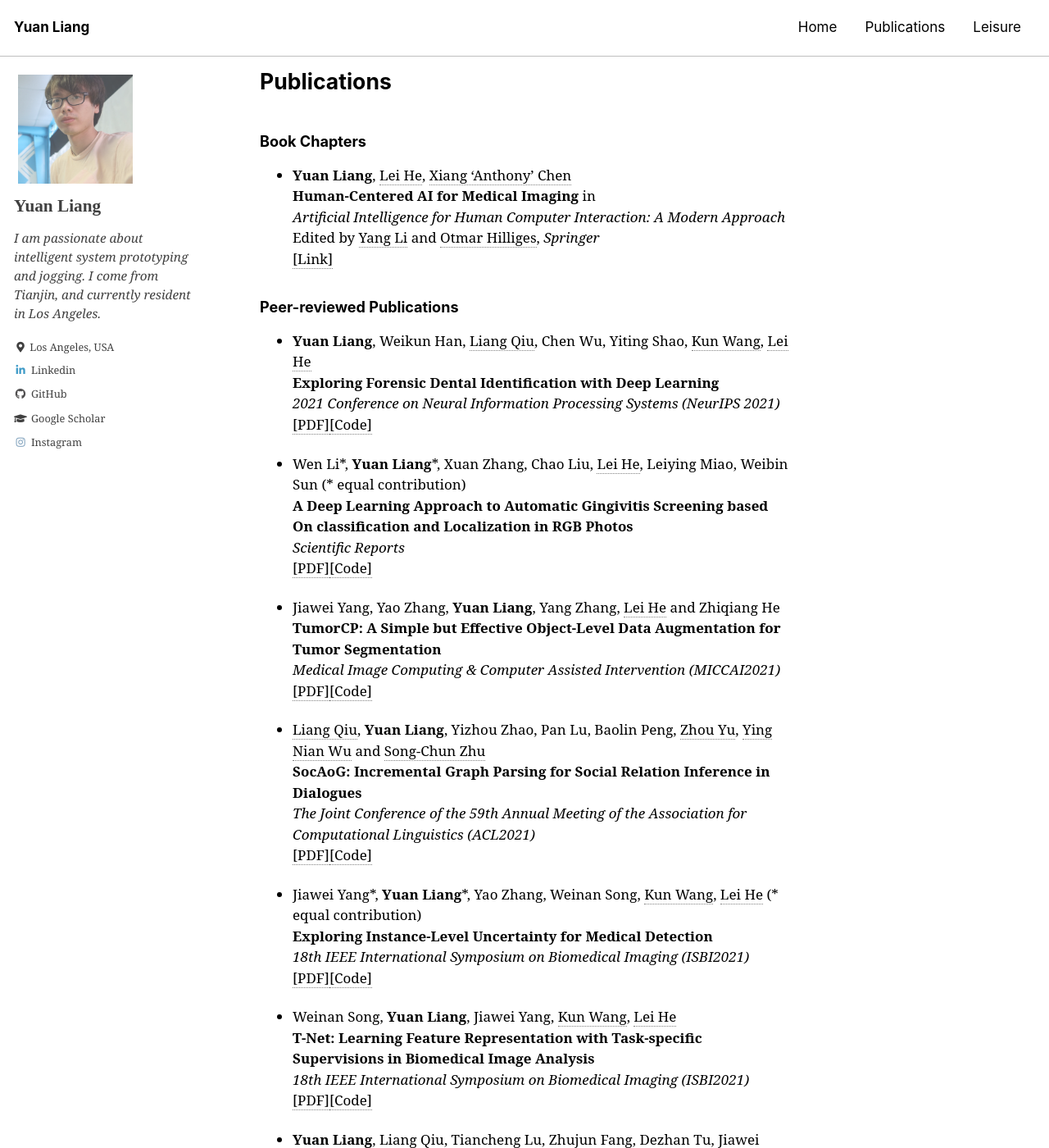
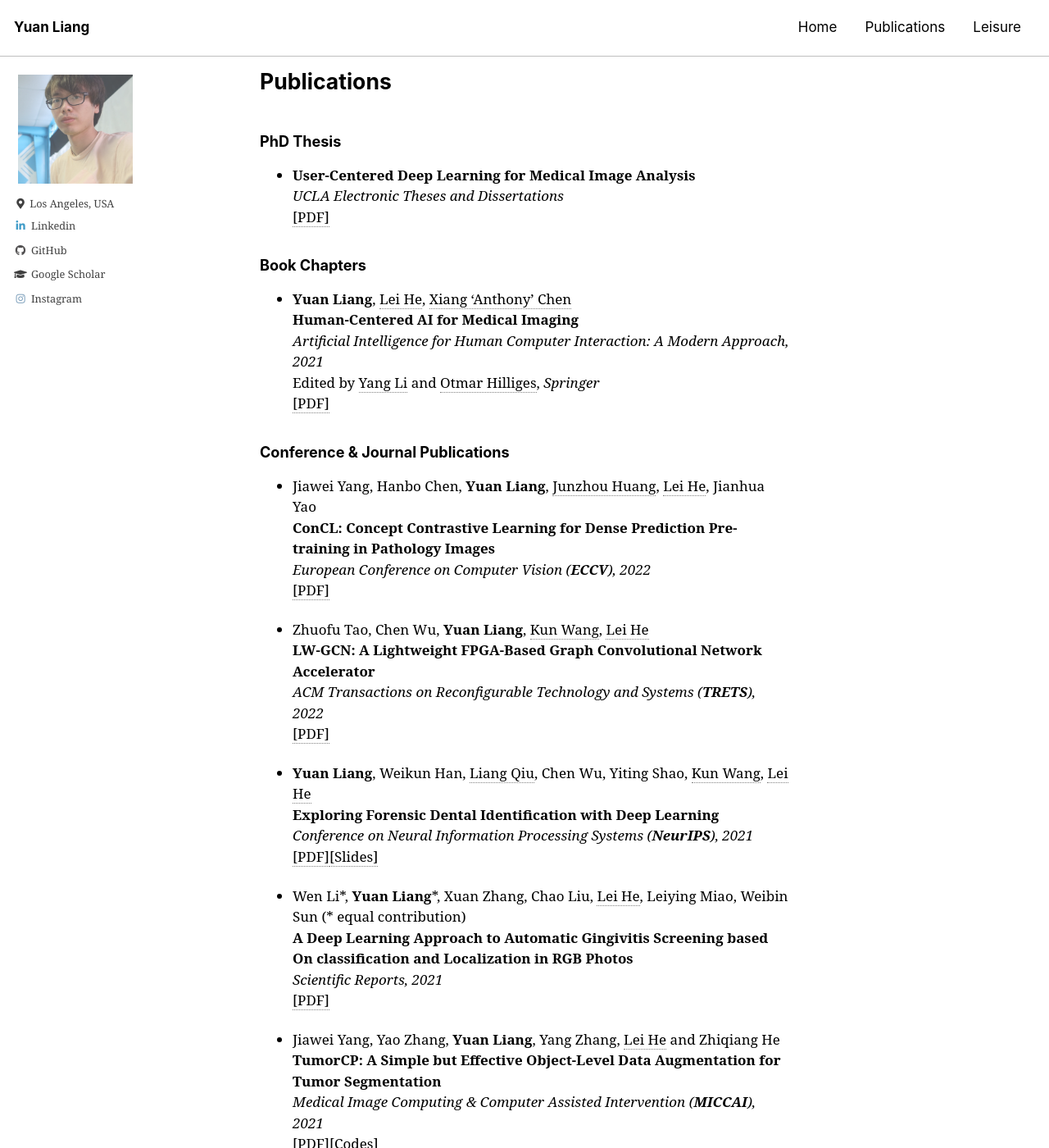
Before and after one commit to liangyuandg/liangyuandg.github.io, a Jekyll site: the page built from _pages/publications.md, in a window 1280 px wide and 1400 px high. Shown: the whole window at 82% size. Built offline with Jekyll 4.4.1, drawn with Linux system fonts in a browser that asks for light colours; cached includes are drawn as plain includes; some of the changed text lies outside the part shown.

Commit message:
update 07092022

```diff
--- a/_config.yml
+++ b/_config.yml
@@ -93,9 +93,9 @@ analytics:
 
 # Site Author
 author:
-  name             : "Yuan Liang"
+  # name             : "Yuan Liang"
   avatar           : "./assets/images/logo.jpg" # path of avatar image, e.g. "/assets/images/bio-photo.jpg"
-  bio              : "I am passionate about intelligent system prototyping and jogging. I come from Tianjin, and currently resident in Los Angeles."
+  # bio              : "I am passionate about intelligent system prototyping and jogging. I come from Tianjin, and currently resident in Los Angeles."
   location         : "Los Angeles, USA"
   email            :
   links:
--- a/_pages/publications.md
+++ b/_pages/publications.md
@@ -2,115 +2,126 @@
 layout: single
 permalink: /publications/
 title: Publications
-modified: 5-28-2019
+modified: 07-06-2022
 comments: false
 ---
 
 
+#### PhD Thesis
+
++ **User-Centered Deep Learning for Medical Image Analysis** \
+  *UCLA Electronic Theses and Dissertations*\
+  [[PDF]](https://escholarship.org/uc/item/5936054z){:target="_blank"}
+
 #### Book Chapters
 
 + **Yuan Liang**, [Lei He][HL]{:target="_blank"}, [Xiang 'Anthony' Chen][CX]{:target="_blank"}\
-  **Human-Centered AI for Medical Imaging** in\
-  *Artificial Intelligence for Human Computer Interaction: A Modern Approach*\
+  **Human-Centered AI for Medical Imaging** \
+  *Artificial Intelligence for Human Computer Interaction: A Modern Approach, 2021*\
   Edited by [Yang Li][LY]{:target="_blank"} and [Otmar Hilliges][OH]{:target="_blank"}, *Springer*\
-  [[Link]](https://www.springer.com/gp/book/9783030826802){:target="_blank"}
+  [[PDF]](https://www.springer.com/gp/book/9783030826802){:target="_blank"}
 
-#### Peer-reviewed Publications
+#### Conference & Journal Publications
+
++ Jiawei Yang, Hanbo Chen, **Yuan Liang**, [Junzhou Huang][JZH]{:target="_blank"}, [Lei He][HL]{:target="_blank"}, Jianhua Yao\
+  **ConCL: Concept Contrastive Learning for Dense Prediction Pre-training in Pathology Images**\
+  *European Conference on Computer Vision (**ECCV**), 2022*\
+  [[PDF]](https://liangyuandg.github.io/404/){:target="_blank"}
+
++ Zhuofu Tao, Chen Wu, **Yuan Liang**, [Kun Wang][WK]{:target="_blank"}, [Lei He][HL]{:target="_blank"}\
+  **LW-GCN: A Lightweight FPGA-Based Graph Convolutional Network Accelerator**\
+  *ACM Transactions on Reconfigurable Technology and Systems (**TRETS**), 2022*\
+  [[PDF]](https://arxiv.org/pdf/2111.03184.pdf){:target="_blank"}
 
 + **Yuan Liang**, Weikun Han, [Liang Qiu][QL]{:target="_blank"}, Chen Wu, Yiting Shao, [Kun Wang][WK]{:target="_blank"}, [Lei He][HL]{:target="_blank"}\
   **Exploring Forensic Dental Identification with Deep Learning**\
-  *2021 Conference on Neural Information Processing Systems (NeurIPS 2021)*\
-  [[PDF]](https://liangyuandg.github.io/404/){:target="_blank"}[[Code]](https://liangyuandg.github.io/404/){:target="_blank"}
+  *Conference on Neural Information Processing Systems (**NeurIPS**), 2021*\
+  [[PDF]](https://proceedings.neurips.cc/paper/2021/hash/1a423f7c07a179ec243e82b0c017a034-Abstract.html){:target="_blank"}[[Slides]](https://slideslive.com/38968802/exploring-forensic-dental-identification-with-deep-learning?ref=recommended){:target="_blank"}
 
 + Wen Li\*, **Yuan Liang**\*, Xuan Zhang, Chao Liu, [Lei He][HL]{:target="_blank"}, Leiying Miao, Weibin Sun (\* equal contribution)\
   **A Deep Learning Approach to Automatic Gingivitis Screening based On classification and Localization in RGB Photos**\
-  *Scientific Reports*\
-  [[PDF]](https://www.researchsquare.com/article/rs-117989/v1){:target="_blank"}[[Code]](https://liangyuandg.github.io/404/){:target="_blank"}
+  *Scientific Reports, 2021*\
+  [[PDF]](https://www.researchsquare.com/article/rs-117989/v1){:target="_blank"}
 
 + Jiawei Yang, Yao Zhang, **Yuan Liang**, Yang Zhang, [Lei He][HL]{:target="_blank"} and Zhiqiang He\
   **TumorCP: A Simple but Effective Object-Level Data Augmentation for Tumor Segmentation**\
-  *Medical Image Computing & Computer Assisted Intervention (MICCAI2021)*\
-  [[PDF]](https://liangyuandg.github.io/404/){:target="_blank"}[[Code]](https://liangyuandg.github.io/404/){:target="_blank"}
+  *Medical Image Computing & Computer Assisted Intervention (**MICCAI**), 2021*\
+  [[PDF]](https://www.researchgate.net/publication/353375146_TumorCP_A_Simple_but_Effective_Object-Level_Data_Augmentation_for_Tumor_Segmentation){:target="_blank"}[[Codes]](https://github.com/YaoZhang93/TumorCP){:target="_blank"}
 
 + [Liang Qiu][QL]{:target="_blank"}, **Yuan Liang**, Yizhou Zhao, Pan Lu, Baolin Peng, [Zhou Yu][YZ]{:target="_blank"}, [Ying Nian Wu][WYN]{:target="_blank"} and [Song-Chun Zhu][ZSC]{:target="_blank"}\
   **SocAoG: Incremental Graph Parsing for Social Relation Inference in Dialogues**\
-  *The Joint Conference of the 59th Annual Meeting of the Association for Computational Linguistics (ACL2021)*\
-  [[PDF]](https://liangyuandg.github.io/404/){:target="_blank"}[[Code]](https://liangyuandg.github.io/404/){:target="_blank"}
+  *The Joint Conference of the 59th Annual Meeting of the Association for Computational Linguistics (**ACL**), 2021*\
+  [[PDF]](https://arxiv.org/abs/2106.01006){:target="_blank"}
 
 + Jiawei Yang\*, **Yuan Liang**\*, Yao Zhang, Weinan Song, [Kun Wang][WK]{:target="_blank"}, [Lei He][HL]{:target="_blank"} (\* equal contribution)\
   **Exploring Instance-Level Uncertainty for Medical Detection**\
-  *18th IEEE International Symposium on Biomedical Imaging (ISBI2021)*\
-  [[PDF]](https://arxiv.org/abs/2012.12880){:target="_blank"}[[Code]](https://github.com/Jiawei-Yang/Exploring-Instance-Level-Uncertainty-for-Bounding-Box-Based-Medical-Detection){:target="_blank"}
+  *18th IEEE International Symposium on Biomedical Imaging (**ISBI**), 2021*\
+  [[PDF]](https://arxiv.org/abs/2012.12880){:target="_blank"}[[Codes]](https://github.com/Jiawei-Yang/Exploring-Instance-Level-Uncertainty-for-Bounding-Box-Based-Medical-Detection){:target="_blank"}
 
 + Weinan Song, **Yuan Liang**, Jiawei Yang, [Kun Wang][WK]{:target="_blank"}, [Lei He][HL]{:target="_blank"}\
   **T-Net: Learning Feature Representation with Task-specific Supervisions in Biomedical Image Analysis**\
-  *18th IEEE International Symposium on Biomedical Imaging (ISBI2021)*\
-  [[PDF]](https://arxiv.org/abs/2002.08406){:target="_blank"}[[Code]](https://liangyuandg.github.io/404/){:target="_blank"}
+  *18th IEEE International Symposium on Biomedical Imaging (**ISBI**), 2021*\
+  [[PDF]](https://arxiv.org/abs/2002.08406){:target="_blank"}
 
 + **Yuan Liang**, [Liang Qiu][QL]{:target="_blank"}, Tiancheng Lu, Zhujun Fang, Dezhan Tu, Jiawei Yang, Yiting Shao, [Kun Wang][WK]{:target="_blank"}, [Xiang 'Anthony' Chen][CX]{:target="_blank"}, [Lei He][HL]{:target="_blank"}\
   **OralViewer: 3D Demonstration of Dental Surgeries for Patient Education with Oral Cavity Reconstruction from a 2D Panoramic X-ray**\
-  *26th Annual Conference on Intelligent User Interfaces (IUI2021)*\
-  [[PDF]](https://dl.acm.org/doi/abs/10.1145/3397481.3450695){:target="_blank"}[[Code]](https://liangyuandg.github.io/404/){:target="_blank"}
+  *26th Annual Conference on Intelligent User Interfaces (**IUI**), 2021*\
+  [[PDF]](https://dl.acm.org/doi/abs/10.1145/3397481.3450695){:target="_blank"}[[Demo]](https://vimeo.com/553825921){:target="_blank"}
 
 + Weinan Song\*, **Yuan Liang**\*, Jiawei Yang, [Kun Wang][WK]{:target="_blank"}, [Lei He][HL]{:target="_blank"}  &nbsp;&nbsp;&nbsp; (\* equal contribution)\
   **Oral-3D: Reconstructing the 3D bone structure of Oral Cavity from 2D Panoramic X-ray**\
-  *Thirty-Fifth AAAI Conference on Artificial Intelligence (AAAI2021)*\
-  [[PDF]](https://arxiv.org/abs/2003.08413){:target="_blank"}[[Code]](https://liangyuandg.github.io/404/){:target="_blank"}
+  *Thirty-Fifth AAAI Conference on Artificial Intelligence (**AAAI**), 2021*\
+  [[PDF]](https://arxiv.org/abs/2003.08413){:target="_blank"}
 
 + Xuan Zhang\*, **Yuan Liang**\*, Wen Li, Chao Liu, Deao Gu, Weibin Sun, Leiying Miao  &nbsp;&nbsp;&nbsp; (\* equal contribution)\
   **Development and Evaluation of Deep Learning for Screening Dental Caries from Oral Photos**\
   *Oral Diseases, 2020*\
-  [[PDF]](https://onlinelibrary.wiley.com/doi/abs/10.1111/odi.13735?af=R){:target="_blank"}[[Code]](https://github.com/liangyuandg/DLCariesScreen){:target="_blank"}
+  [[PDF]](https://onlinelibrary.wiley.com/doi/abs/10.1111/odi.13735?af=R){:target="_blank"}[[Codes]](https://github.com/liangyuandg/DLCariesScreen){:target="_blank"}
 
 + [Liang Qiu][QL]{:target="_blank"}, Yizhou Zhao, Weiyan Shi, **Yuan Liang**, Feng Shi, Tao Yuan, [Zhou Yu][YZ]{:target="_blank"}, [Song-Chun Zhu][ZSC]{:target="_blank"}\
   **Structured Attention for Unsupervised Dialogue Structure Induction**\
-  *Conference on Empirical Methods in Natural Language Processing (EMNLP2020)*\
-  [[PDF]](https://arxiv.org/abs/2009.08552){:target="_blank"}[[Code]](https://github.com/Liang-Qiu/SVRNN-dialogues){:target="_blank"}
+  *Conference on Empirical Methods in Natural Language Processing (**EMNLP**), 2020*\
+  [[PDF]](https://arxiv.org/abs/2009.08552){:target="_blank"}[[Codes]](https://github.com/Liang-Qiu/SVRNN-dialogues){:target="_blank"}
 
 + **Yuan Liang**, Weinan Song, Jiawei Yang, [Liang Qiu][QL]{:target="_blank"}, [Kun Wang][WK]{:target="_blank"}, [Lei He][HL]{:target="_blank"}\
   **Atlas-aware ConvNet for Accurate yet Robust Anatomical Segmentation**\
-  *Asian Conference on MachineLearning (ACML2020)*\
-  [[PDF]](http://proceedings.mlr.press/v129/liang20a.html){:target="_blank"}[[Code]](https://github.com/liangyuandg/CAM){:target="_blank"}
+  *Asian Conference on MachineLearning (**ACML**), 2020*\
+  [[PDF]](http://proceedings.mlr.press/v129/liang20a.html){:target="_blank"}[[Codes]](https://github.com/liangyuandg/CAM){:target="_blank"}
 
 + **Yuan Liang**, Weinan Song, Jiawei Yang, [Liang Qiu][QL]{:target="_blank"}, [Kun Wang][WK]{:target="_blank"}, [Lei He][HL]{:target="_blank"}\
   **X2Teeth: 3D Teeth Reconstruction from a Single Panoramic Radiograph**\
-  *Medical Image Computing & Computer Assisted Intervention (MICCAI2020)*\
-  [[PDF]](https://link.springer.com/chapter/10.1007/978-3-030-59713-9_39){:target="_blank"}[[Code]](https://liangyuandg.github.io/404/){:target="_blank"}
+  *Medical Image Computing & Computer Assisted Intervention (**MICCAI**), 2020*\
+  [[PDF]](https://link.springer.com/chapter/10.1007/978-3-030-59713-9_39){:target="_blank"}
 
 + **Yuan Liang**, Hsuan-Wei Fan, Zhujun Fang, Leiying Miao, Wen Li, Xuan Zhang, Weibin Sun, [Kun Wang][WK]{:target="_blank"}, [Lei He][HL]{:target="_blank"}, [Xiang 'Anthony' Chen][CX]{:target="_blank"}\
   **OralCam: Enabling Self-Examination and Awareness of Oral Health Using a Smartphone Camera**\
   *<span style="color:red">Best Paper Honorable Mentioned Award</span>*\
-  *Human Factors in Computing Systems (CHI2020)*\
-  [[PDF]](https://dl.acm.org/doi/10.1145/3313831.3376238){:target="_blank"}[[Code]](https://github.com/liangyuandg/oralcam){:target="_blank"}
+  *Human Factors in Computing Systems (**CHI**), 2020*\
+  [[PDF]](https://dl.acm.org/doi/10.1145/3313831.3376238){:target="_blank"}[[Demo]](https://vimeo.com/416571045){:target="_blank"}
 
 + **Yuan Liang**, Weinan Song, [J.P. Dym][JPD]{:target="_blank"}, [Liang Qiu][QL]{:target="_blank"}, [Kun Wang][WK]{:target="_blank"}, [Lei He][HL]{:target="_blank"}\
   **CompareNet: AnatomicalSegmentation Network with Deep Non-local Label Fusion**\
-  *Medical Image Computing & Computer Assisted Intervention (MICCAI2019)*\
-  [[PDF]](https://arxiv.org/abs/1910.04797){:target="_blank"}[[Code]](https://liangyuandg.github.io/404/){:target="_blank"}
+  *Medical Image Computing & Computer Assisted Intervention (**MICCAI**), 2019*\
+  [[PDF]](https://arxiv.org/abs/1910.04797){:target="_blank"}
 
 + Jinlong Yan, Qi Zeng, **Yuan Liang**, [Lei He][HL]{:target="_blank"}, Zhengping Li\
   **Modeling and Implementation of Electroactive Smart Air-Conditioning Vent Register for Personalized HVAC Systems**\
   *IEEE Access, 2017*\
-  [[PDF]](https://ieeexplore.ieee.org/abstract/document/7842608/){:target="_blank"}[[Code]](https://liangyuandg.github.io/404/){:target="_blank"}
+  [[PDF]](https://ieeexplore.ieee.org/abstract/document/7842608/){:target="_blank"}
 
 <!-- + Qiang Zhu, **Yuan Liang**, Zhijiang Shao\
   **Dumpling cooking-modeling and simulation**\
   *IFAC Symposium on Advanced Control of Chemical Processes (ADCHEM2015)*\
   [[PDF]](https://liangyuandg.github.io/404/){:target="_blank"}[[Code]](https://liangyuandg.github.io/404/){:target="_blank"} -->
 
-
-
 #### Patents
 
 + Shiping Xu, [Jean-Paul Dym][JPD]{:target="_blank"}, **Yuan Liang**\
   **System for generating medical reports for imaging studies**\
-  *17/006,590. Pub. in 2021*\
+  *WO-2021045996-A1, 2021*\
   [[PDF]](https://patentimages.storage.googleapis.com/0f/36/85/bab285a63baebc/US20210074427A1.pdf){:target="_blank"}
 
 #### Works Under Review
-
-+ Zhuofu Tao, Chen Wu, **Yuan Liang**, Kun Wang and Lei He\
-  **LightGCN: A Lightweight FPGA-Based Graph Convolutional Network Accelerator**
 
 + [Liang Qiu][QL]{:target="_blank"}, Yizhou Zhao, **Yuan Liang**, Pan Lu, Weiyan Shi, [Zhou Yu][YZ]{:target="_blank"}, [Song-Chun Zhu][ZSC]{:target="_blank"}\
   **Towards Socially Intelligent Agents with Mental State Transition and Human Utility**
```
Also changed, not shown: other parts of _pages/publications.md (+1 -0 lines), _pages/news.md (+9 -1 lines), index.md (+21 -10 lines).
